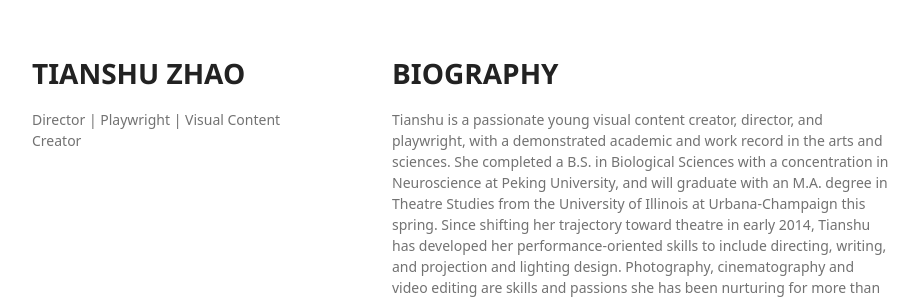
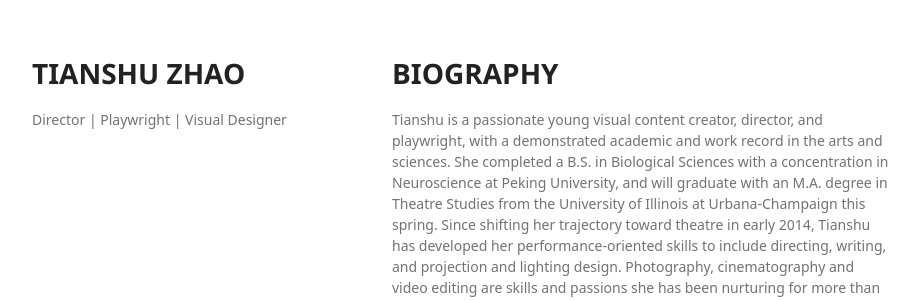
Before and after one commit to tianshu-z/tianshu-z.github.io, a Jekyll site: the page built from README.md, in a window 1280 px wide. Shown: the top 301 px of the page, without its empty margins (178-1097 px from the left). Built offline with Jekyll 4.4.1, drawn with Linux system fonts in a browser that asks for light colours; some web fonts are replaced; our own code applies the rules of GitHub Pages for plain Markdown files.

Commit message:
Update _config.yml

```diff
--- a/_config.yml
+++ b/_config.yml
@@ -1,5 +1,5 @@
 title: TIANSHU ZHAO
-description: Director | Playwright | Visual Content Creator
+description: Director | Playwright | Visual Designer
 show_downloads: false
 google_analytics:
 theme: jekyll-theme-minimal
```
